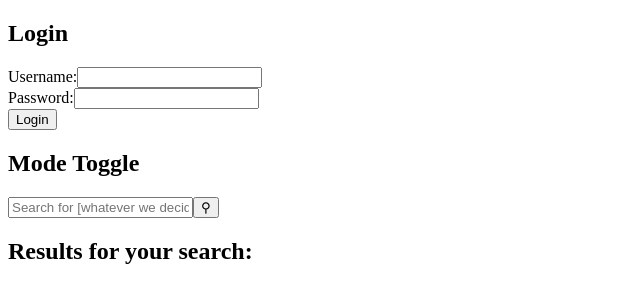
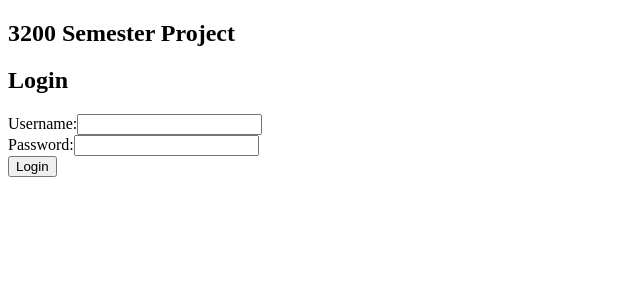
Before and after one commit to ITIS-3200-Group-19/3200-semester-project, a React (Vite) app: page / in a window 1280 px wide. Shown: the top 302 px of the page, without its empty margins (0-640 px from the left). Built offline with nearby package versions, Linux system fonts and the light colour scheme.

Commit message:
Added some props to components for passing information

```diff
--- a/src/App.jsx
+++ b/src/App.jsx
@@ -12,10 +12,33 @@ function App() {
 
   return (
     <div className="app">
-      <LoginForm />
-      <ModeToggle />
-      <SearchBar />
-      <ResultsDisplay />
+      <nav>
+        {/* App title */}
+        <h1>3200 Semester Project</h1>
+
+        {/* Mode toggle (vulnerable/secure) */}
+        <ModeToggle mode={mode} setMode={setMode} />
+
+        {/* Logout button */}
+        {isLoggedIn && ( // Show logout button only if the user is logged in
+          <button onClick={() => setIsLoggedIn(false)}>Logout</button>
+        )}
+      </nav>
+
+      {!isLoggedIn ? (
+        // Pass the setter for logged-in state to the LoginForm component
+        <LoginForm setIsLoggedIn={setIsLoggedIn} />
+      ) : (
+        // If the user is logged in, show the search bar and results display components
+        <>
+          <SearchBar
+            searchQuery={searchQuery} // Pass the current search query to the SearchBar component
+            setSearchQuery={setSearchQuery} // Pass setter for search query
+            setSearchResults={setSearchResults} // Pass setter for search results
+          />
+          <ResultsDisplay results={searchResults} />
+        </>
+      )}
     </div>
   );
 }
--- a/src/components/LoginForm.jsx
+++ b/src/components/LoginForm.jsx
@@ -1,7 +1,7 @@
 // This file is for the login form component.
 // It will contain the form for users to log in to their accounts.
 
-function LoginForm() {
+function LoginForm({ setIsLoggedIn }) {
   function handleSubmit(event) {
     event.preventDefault(); // Prevent the default form submission behavior.
     // Handle login logic here (e.g., send credentials to the server to check if they are valid,).
--- a/src/components/ModeToggle.jsx
+++ b/src/components/ModeToggle.jsx
@@ -1,13 +1,8 @@
 // This file is for the mode toggle component.
 // It will contain the toggle for users to switch between secure and vulnerable modes.
 
-function ModeToggle() {
-  return (
-    <div>
-      {/* Toggleable switch */}
-      <h2>Mode Toggle</h2>
-    </div>
-  );
+function ModeToggle({ mode, setMode }) {
+  return <> </>;
 }
 
 export default ModeToggle;
--- a/src/components/SearchBar.jsx
+++ b/src/components/SearchBar.jsx
@@ -3,7 +3,7 @@
 
 import React, { useState } from "react";
 
-function SearchBar() {
+function SearchBar({ searchQuery, setSearchQuery, setSearchResults }) {
   const [searchTerm, setSearchTerm] = useState("");
 
   function handleInputChange(event) {
```
